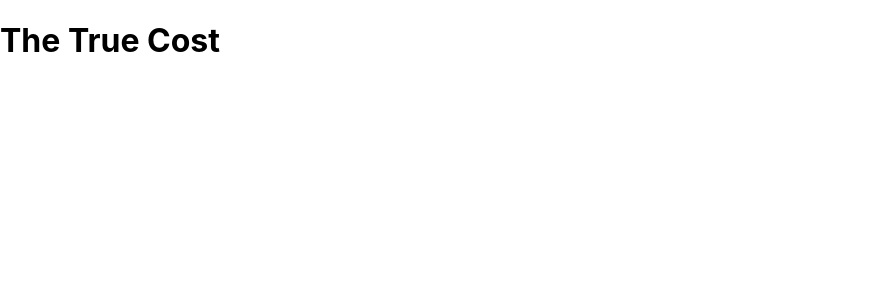
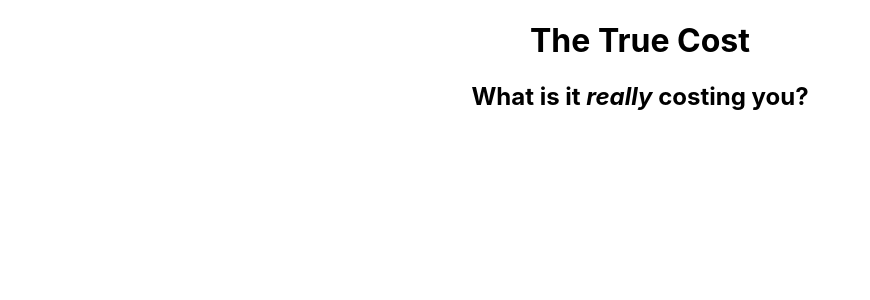
Before and after one commit to davidlamt/the-true-cost, a React (Create React App) app: page / in a window 1280 px wide. Shown: the top 300 px of the page, without its empty margins (0-870 px from the left). Built offline with nearby package versions, Linux system fonts and the light colour scheme.

Commit message:
Add support for Emotion

```diff
--- a/package.json
+++ b/package.json
@@ -3,11 +3,13 @@
   "version": "0.1.0",
   "private": true,
   "dependencies": {
+    "@emotion/core": "^10.0.28",
     "@testing-library/jest-dom": "^4.2.4",
     "@testing-library/react": "^9.5.0",
     "@testing-library/user-event": "^7.2.1",
     "@types/jest": "^26.0.0",
     "@types/node": "^14.0.13",
+    "@types/react": "^16.9.36",
     "@types/react-dom": "^16.9.8",
     "react": "^16.13.1",
     "react-dom": "^16.13.1",
@@ -37,7 +39,6 @@
     ]
   },
   "devDependencies": {
-    "@types/react": "^16.9.35",
     "@typescript-eslint/eslint-plugin": "^3.2.0",
     "@typescript-eslint/parser": "^3.2.0",
     "eslint": "^6.6.0",
--- a/src/App.tsx
+++ b/src/App.tsx
@@ -3,11 +3,7 @@ import React from 'react';
 import Header from './Header';
 
 const App: React.FunctionComponent = () => {
-  return (
-    <div className="App">
-      <Header />
-    </div>
-  );
+  return <Header />;
 };
 
 export default App;
--- a/src/Header.tsx
+++ b/src/Header.tsx
@@ -1,9 +1,19 @@
+/** @jsx jsx */
+
 import React from 'react';
+import { css, jsx } from '@emotion/core';
 
 const Header: React.FunctionComponent = () => {
   return (
-    <header>
+    <header
+      css={css`
+        text-align: center;
+      `}
+    >
       <h1>The True Cost</h1>
+      <h2>
+        What is it <i>really</i> costing you?
+      </h2>
     </header>
   );
 };
```
Also changed, not shown: 1 other file (tests, documents, lock files or other folders).
